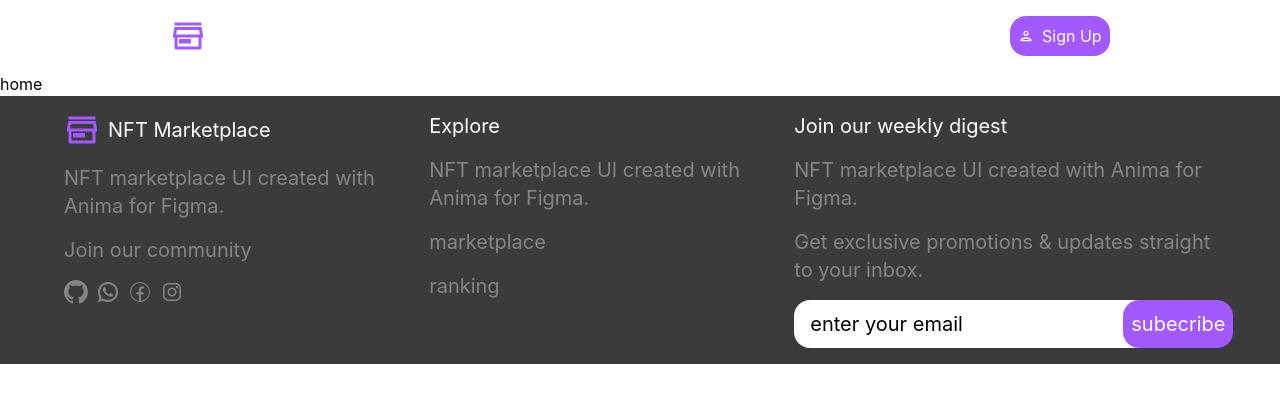
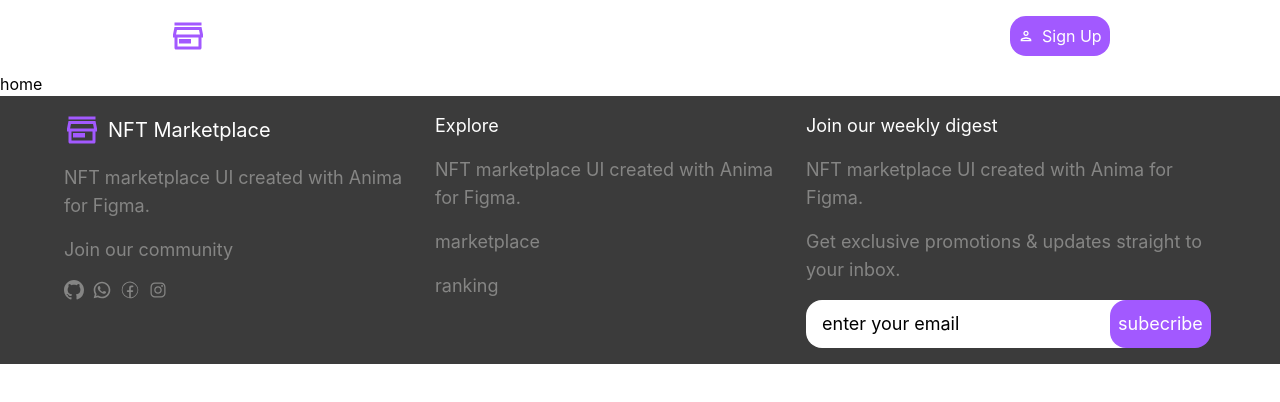
Before and after one commit to adam-ibrahim-rar/NFT_MarketPlace, a React (Vite) app in the folder client/: page / in a window 1280 px wide. Shown: the top 402 px of the page. Built offline with nearby package versions, Linux system fonts and the light colour scheme.

Commit message:
edit some thinges in footer

```diff
--- a/client/src/Components/Footer.jsx
+++ b/client/src/Components/Footer.jsx
@@ -1,4 +1,4 @@
-import React from "react";
+import { Link } from "react-router-dom";
 import Logo from "./Logo";
 import { BsGithub } from "react-icons/bs";
 import { RiWhatsappLine } from "react-icons/ri";
@@ -9,14 +9,12 @@ export default function Footer() {
   const handleSubmit = (event) => {
     event.preventDefault();
     console.log(event.target);
-
   };
   return (
     <div className=" bg-background-second">
       {/* 1st */}
-      <div className="flex  w-6xl mx-auto py-4">
-
-      <ul className="text-xl  flex flex-col gap-4 text-secondary">
+      <div className="flex  gap-4 w-6xl mx-auto py-4">
+        <ul className="text-lg  flex flex-col gap-4 text-secondary">
           <li className="text-white">
             <Logo />
           </li>
@@ -24,22 +22,30 @@ export default function Footer() {
           <li>
             <span>Join our community</span>
           </li>
-        <li className="flex gap-2 text-2xl ">
+          <li className="flex gap-2 text-xl ">
+            <Link to="/">
               <BsGithub />
+            </Link>
+            <Link to="/">
               <RiWhatsappLine />
+            </Link>
+            <Link to="/">
               <CiFacebook />
+            </Link>
+            <Link to="/">
               <IoLogoInstagram />
+            </Link>
           </li>
         </ul>
         {/* 2nd */}
-      <ul className="text-xl  flex flex-col gap-4 text-secondary">
+        <ul className="text-lg  flex flex-col gap-4 text-secondary">
           <li className="text-white">Explore</li>
           <li>NFT marketplace UI created with Anima for Figma.</li>
           <li>marketplace</li>
           <li>ranking</li>
         </ul>
         {/* 3rd */}
-      <ul className="text-xl  flex flex-col gap-4 text-secondary">
+        <ul className="text-lg  flex flex-col gap-4 text-secondary">
           <li className="text-white">Join our weekly digest</li>
           <li className="">NFT marketplace UI created with Anima for Figma.</li>
           <li>Get exclusive promotions & updates straight to your inbox. </li>
--- a/client/src/Components/Header.jsx
+++ b/client/src/Components/Header.jsx
@@ -3,7 +3,7 @@ import SingUpBtn from "./SingUpBtn";
 import Logo from "./Logo";
 export default function Header() {
   return (
-    <div className="my-2 p-2 flex justify-around text-white items-center">
+    <div className="my-2 p-2 flex justify-around text-white items-center ">
       <Link to="/"><Logo /></Link>
       <ul className="flex gap-5 items-center ">
         <Link to="/MarketPlace">
```
Lines whose indentation alone changed are shown as unchanged.
